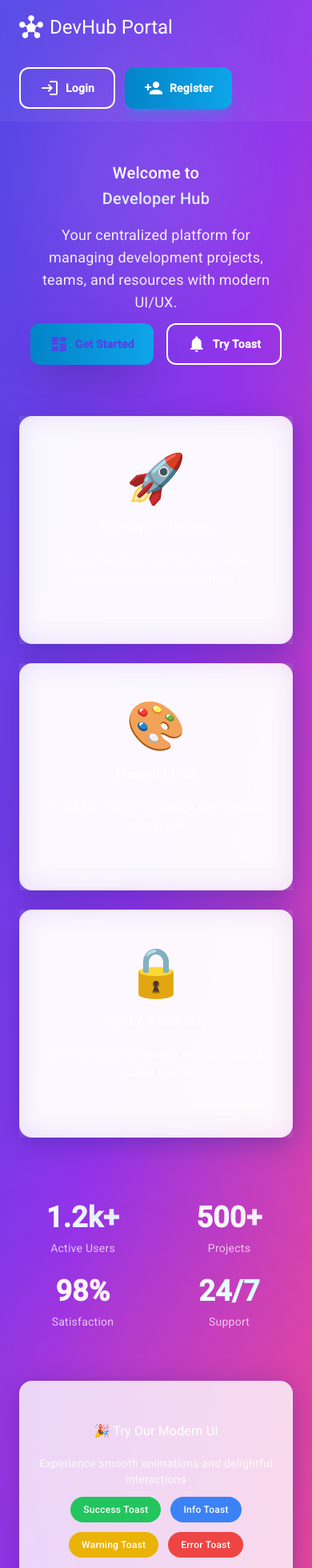
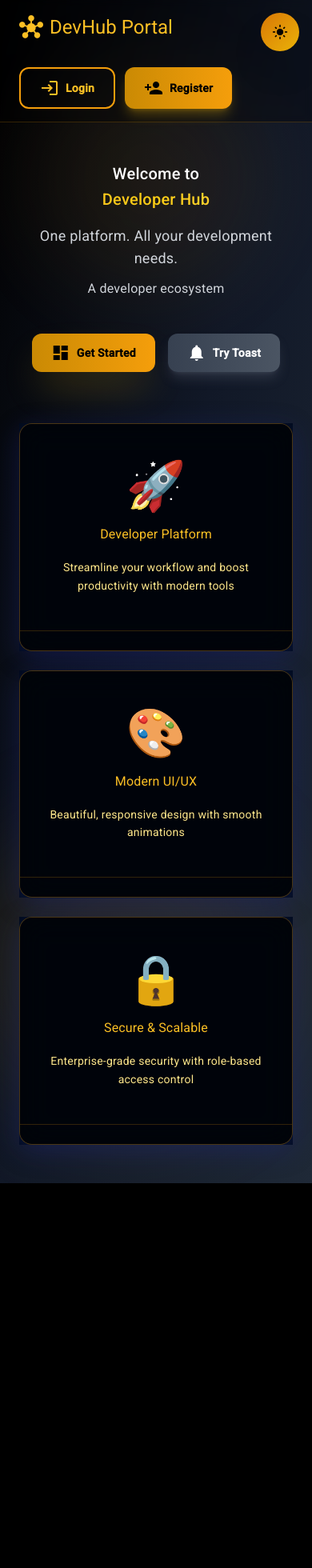
Before and after one commit to DevHub-xs/devhub-portal, an Angular app: page /home in a window 390 px wide. Shown: the top 1960 px of the page at 80% size. After the commit the page ends 1479 px from the top, so only its background shows below. Built offline with nearby package versions, Linux system fonts and the light colour scheme.

Commit message:
feat: Implement dark mode toggle and enhance UI components with new styles

```diff
--- a/src/app/app.component.html
+++ b/src/app/app.component.html
@@ -1,4 +1,14 @@
-<div class="min-h-screen bg-gray-50 dark:bg-gray-900">
+<div class="min-h-screen bg-gray-50 dark:bg-black">
+  <!-- Dark Mode Toggle Button -->
+  <button
+    (click)="toggleDarkMode()"
+    class="fixed top-4 right-4 z-50 w-12 h-12 rounded-full bg-gradient-to-br from-gold-600 to-primary-500 text-black shadow-2xl hover:shadow-3xl hover:scale-110 active:scale-95 transition-all duration-200 flex items-center justify-center"
+    [attr.aria-label]="isDarkMode ? 'Switch to light mode' : 'Switch to dark mode'">
+    <span class="material-icons text-xl">
+      {{ isDarkMode ? 'light_mode' : 'dark_mode' }}
+    </span>
+  </button>
+
   <!-- Toast Notifications -->
   <app-toast-container></app-toast-container>
 
--- a/src/app/app.component.ts
+++ b/src/app/app.component.ts
@@ -1,18 +1,39 @@
-import { Component } from '@angular/core';
+import { Component, OnInit } from '@angular/core';
 import { RouterOutlet } from '@angular/router';
+import { CommonModule } from '@angular/common';
 import { ToastContainerComponent } from './shared/components/toast-container/toast-container.component';
 import { routeAnimation } from './shared/animations/animations';
 
 @Component({
   selector: 'app-root',
   standalone: true,
-  imports: [RouterOutlet, ToastContainerComponent],
+  imports: [RouterOutlet, ToastContainerComponent, CommonModule],
   templateUrl: './app.component.html',
   styleUrl: './app.component.scss',
   animations: [routeAnimation]
 })
-export class AppComponent {
+export class AppComponent implements OnInit {
   title = 'DevHub Portal';
+  isDarkMode = true;
+
+  ngOnInit() {
+    // Set dark mode by default
+    this.applyDarkMode();
+  }
+
+  toggleDarkMode() {
+    this.isDarkMode = !this.isDarkMode;
+    this.applyDarkMode();
+  }
+
+  private applyDarkMode() {
+    if (this.isDarkMode) {
+      document.documentElement.classList.add('dark');
+    } else {
+      document.documentElement.classList.remove('dark');
+    }
+    localStorage.setItem('darkMode', this.isDarkMode.toString());
+  }
 
   prepareRoute(outlet: RouterOutlet) {
     return outlet?.activatedRouteData?.['animation'];
--- a/src/app/features/home/home.component.html
+++ b/src/app/features/home/home.component.html
@@ -1,20 +1,20 @@
-<div class="min-h-screen bg-gradient-to-br from-indigo-600 via-purple-600 to-pink-500 relative overflow-hidden">
+<div class="min-h-screen bg-gradient-to-br from-gray-100 via-white to-neon-50 dark:from-black dark:via-gray-900 dark:to-gray-800 relative overflow-hidden">
   <!-- Animated background elements -->
   <div class="absolute inset-0 overflow-hidden pointer-events-none">
-    <div class="absolute top-20 left-10 w-72 h-72 bg-white/10 rounded-full blur-3xl animate-pulse-subtle"></div>
-    <div class="absolute bottom-20 right-10 w-96 h-96 bg-pink-500/20 rounded-full blur-3xl animate-pulse-subtle" style="animation-delay: 1s"></div>
+    <div class="absolute top-20 left-10 w-72 h-72 bg-neon-400/10 dark:bg-gold-500/10 rounded-full blur-3xl animate-pulse-subtle"></div>
+    <div class="absolute bottom-20 right-10 w-96 h-96 bg-neon-500/8 dark:bg-primary-500/10 rounded-full blur-3xl animate-pulse-subtle" style="animation-delay: 1s"></div>
   </div>
 
   <!-- Navigation -->
-  <nav class="relative w-full px-6 py-4 backdrop-blur-sm bg-white/5" [@fadeIn]>
+  <nav class="relative w-full px-6 py-4 backdrop-blur-sm bg-white/80 dark:bg-black/30 border-b border-neon-400 dark:border-gold-500/20" [@fadeIn]>
     <div class="container mx-auto">
       <div class="flex flex-wrap justify-between items-center gap-4">
-        <h1 class="text-2xl font-bold text-white flex items-center gap-2">
-          <span class="material-icons text-3xl">hub</span>
+        <h1 class="text-2xl font-bold text-gray-900 dark:text-gold-400 flex items-center gap-2">
+          <span class="material-icons text-3xl text-neon-600 dark:text-gold-400">hub</span>
           DevHub Portal
         </h1>
         <div class="flex gap-3">
-          <button routerLink="/auth/login" class="btn-outline !border-white !text-white hover:!bg-white/10">
+          <button routerLink="/auth/login" class="btn-outline">
             <span class="material-icons">login</span>
             Login
           </button>
@@ -30,22 +30,27 @@
   <!-- Hero Section -->
   <div class="relative w-full px-6 py-12 md:py-20">
     <div class="container mx-auto">
-      <div class="text-center text-white mb-16" [@slideInUp]>
-        <h2 class="text-4xl md:text-6xl font-bold mb-6 leading-tight">
+      <div class="text-center mb-16" [@slideInUp]>
+        <h2 class="text-4xl md:text-6xl font-bold mb-6 leading-tight text-gray-900 dark:text-white">
           Welcome to
-          <span class="block bg-clip-text text-transparent bg-gradient-to-r from-white via-blue-100 to-purple-100">
+          <span class="block bg-clip-text text-transparent bg-gradient-to-r from-neon-600 via-neon-500 to-neon-400 dark:from-gold-400 dark:via-primary-400 dark:to-gold-300">
             Developer Hub
           </span>
         </h2>
-        <p class="text-lg md:text-xl mb-8 px-4 text-white/90 max-w-2xl mx-auto">
-          Your centralized platform for managing development projects, teams, and resources with modern UI/UX.
-        </p>
+        <div class="w-full flex flex-col items-center justify-center mb-8">
+          <p class="text-lg md:text-xl text-gray-700 dark:text-gray-300 text-center">
+            One platform. All your development needs.
+          </p>
+          <p class="text-base md:text-lg text-gray-700 dark:text-gray-300 mt-2 text-center">
+            A developer ecosystem
+          </p>
+        </div>
         <div class="flex justify-center gap-4 flex-wrap">
-          <button routerLink="/dashboard" class="btn-primary !bg-white !text-indigo-600 hover:!bg-gray-100 shadow-2xl">
+          <button routerLink="/dashboard" class="btn-primary shadow-2xl">
             <span class="material-icons">dashboard</span>
             Get Started
           </button>
-          <button (click)="showToast('success')" class="btn-outline !border-white !text-white hover:!bg-white/10">
+          <button (click)="showToast('success')" class="btn-secondary">
             <span class="material-icons">notifications</span>
             Try Toast
           </button>
@@ -54,7 +59,7 @@
 
       <!-- Features Grid -->
       <div *ngIf="loading" class="grid grid-cols-1 md:grid-cols-3 gap-6 md:gap-8">
-        <app-card *ngFor="let i of [1,2,3]" variant="glass" class="!bg-white/10">
+        <app-card *ngFor="let i of [1,2,3]" variant="glass" class="!bg-white/95 dark:!bg-navy-950/90 !border-neon-400 dark:!border-gold-500/30">
           <app-skeleton-loader type="circle" className="!w-16 !h-16 mx-auto"></app-skeleton-loader>
           <app-skeleton-loader type="title" className="mt-4"></app-skeleton-loader>
           <app-skeleton-loader type="text" className="mt-2"></app-skeleton-loader>
@@ -66,71 +71,19 @@
                   variant="glass"
                   [hoverable]="true"
                   [glassmorphism]="true"
-                  class="!bg-white/10 !border-white/20 text-white group">
+                  class="!bg-white/95 dark:!bg-navy-950/90 !border-neon-400/80 dark:!border-gold-500/40 group">
           <div class="text-center">
             <div class="text-6xl mb-4 transform group-hover:scale-110 transition-transform duration-300">
               {{ feature.icon }}
             </div>
-            <h3 class="text-xl font-bold mb-3">{{ feature.title }}</h3>
-            <p class="text-white/80 leading-relaxed">{{ feature.description }}</p>
+            <h3 class="text-xl font-bold mb-3 text-neon-700 dark:text-gold-400">{{ feature.title }}</h3>
+            <p class="text-gray-700 dark:text-gold-200 leading-relaxed">{{ feature.description }}</p>
 
             <!-- Gradient indicator -->
             <div class="mt-4 h-1 rounded-full bg-gradient-to-r {{ feature.gradient }} transform scale-x-0 group-hover:scale-x-100 transition-transform duration-300"></div>
           </div>
         </app-card>
       </div>
-
-      <!-- Stats Section -->
-      <div class="mt-20 grid grid-cols-2 md:grid-cols-4 gap-6" [@fadeIn]>
-        <div class="text-center text-white">
-          <div class="text-4xl md:text-5xl font-bold mb-2 bg-clip-text text-transparent bg-gradient-to-r from-white to-blue-100">
-            1.2k+
-          </div>
-          <div class="text-sm md:text-base text-white/70">Active Users</div>
-        </div>
-        <div class="text-center text-white">
-          <div class="text-4xl md:text-5xl font-bold mb-2 bg-clip-text text-transparent bg-gradient-to-r from-white to-purple-100">
-            500+
-          </div>
-          <div class="text-sm md:text-base text-white/70">Projects</div>
-        </div>
-        <div class="text-center text-white">
-          <div class="text-4xl md:text-5xl font-bold mb-2 bg-clip-text text-transparent bg-gradient-to-r from-white to-pink-100">
-            98%
-          </div>
-          <div class="text-sm md:text-base text-white/70">Satisfaction</div>
-        </div>
-        <div class="text-center text-white">
-          <div class="text-4xl md:text-5xl font-bold mb-2 bg-clip-text text-transparent bg-gradient-to-r from-white to-cyan-100">
-            24/7
-          </div>
-          <div class="text-sm md:text-base text-white/70">Support</div>
-        </div>
-      </div>
-
-      <!-- Toast Demo Buttons -->
-      <div class="mt-16 text-center" [@scaleIn]>
-        <app-card variant="glass" class="!bg-white/10 !border-white/20 max-w-2xl mx-auto">
-          <div class="text-white">
-            <h3 class="text-2xl font-bold mb-4">🎉 Try Our Modern UI</h3>
-            <p class="mb-6 text-white/80">Experience smooth animations and delightful interactions</p>
-            <div class="flex flex-wrap justify-center gap-3">
-              <button (click)="showToast('success')" class="badge bg-green-500 text-white px-4 py-2 cursor-pointer hover:bg-green-600 transition-colors">
-                Success Toast
-              </button>
-              <button (click)="showToast('info')" class="badge bg-blue-500 text-white px-4 py-2 cursor-pointer hover:bg-blue-600 transition-colors">
-                Info Toast
-              </button>
-              <button (click)="showToast('warning')" class="badge bg-yellow-500 text-white px-4 py-2 cursor-pointer hover:bg-yellow-600 transition-colors">
-                Warning Toast
-              </button>
-              <button (click)="showToast('error')" class="badge bg-red-500 text-white px-4 py-2 cursor-pointer hover:bg-red-600 transition-colors">
-                Error Toast
-              </button>
-            </div>
-          </div>
-        </app-card>
-      </div>
     </div>
   </div>
 </div>
--- a/src/app/shared/components/card/card.component.ts
+++ b/src/app/shared/components/card/card.component.ts
@@ -16,7 +16,7 @@ import { scaleIn, hoverScale } from '../../animations/animations';
 
       <!-- Glassmorphism overlay (optional) -->
       <div *ngIf="glassmorphism"
-           class="absolute inset-0 bg-white/10 dark:bg-black/20 backdrop-blur-lg"></div>
+           class="absolute inset-0 bg-gray-200/40 dark:bg-navy-900/60 backdrop-blur-lg"></div>
 
       <!-- Gradient overlay (optional) -->
       <div *ngIf="gradient"
@@ -36,14 +36,14 @@ import { scaleIn, hoverScale } from '../../animations/animations';
         </div>
 
         <!-- Footer slot -->
-        <div *ngIf="hasFooter" class="p-6 pt-0 border-t border-gray-100 dark:border-gray-700">
+        <div *ngIf="hasFooter" class="p-6 pt-0 border-t border-neon-300 dark:border-gold-500/20">
           <ng-content select="[footer]"></ng-content>
         </div>
       </div>
 
       <!-- Hover effect indicator -->
       <div *ngIf="hoverable"
-           class="absolute bottom-0 left-0 right-0 h-1 bg-gradient-to-r from-primary-500 to-secondary-500 transform scale-x-0 group-hover:scale-x-100 transition-transform duration-300 origin-left"></div>
+           class="absolute bottom-0 left-0 right-0 h-1 bg-gradient-to-r from-neon-500 to-neon-400 dark:from-gold-500 dark:to-primary-500 transform scale-x-0 group-hover:scale-x-100 transition-transform duration-300 origin-left"></div>
     </div>
   `,
   animations: [scaleIn, hoverScale]
@@ -78,10 +78,10 @@ export class CardComponent {
   getCardClass(): string {
     const baseClasses = 'rounded-2xl transition-all duration-300';
     const variantClasses = {
-      elevated: 'bg-white dark:bg-gray-800 shadow-soft hover:shadow-soft-lg border border-gray-100 dark:border-gray-700',
-      outlined: 'bg-transparent border-2 border-gray-200 dark:border-gray-700 hover:border-primary-500',
-      flat: 'bg-gray-50 dark:bg-gray-900',
-      glass: 'bg-white/80 dark:bg-gray-800/80 backdrop-blur-xl shadow-glass border border-white/20'
+      elevated: 'bg-white dark:bg-navy-950 shadow-soft hover:shadow-soft-lg border border-neon-400 dark:border-gold-500/30 text-gray-900 dark:text-gold-400',
+      outlined: 'bg-transparent border-2 border-neon-500 dark:border-navy-900 hover:border-neon-600 dark:hover:border-gold-500 text-gray-900 dark:text-gold-400',
+      flat: 'bg-gray-100 dark:bg-navy-950 text-gray-900 dark:text-gold-400',
+      glass: 'bg-white/95 dark:bg-navy-950/90 backdrop-blur-xl shadow-glass border border-neon-400/60 dark:border-gold-500/30 text-gray-900 dark:text-gold-400'
     };
 
     const hoverClass = this.hoverable ? 'hover:-translate-y-1' : '';
@@ -91,6 +91,6 @@ export class CardComponent {
   }
 
   getGradientClass(): string {
-    return 'bg-gradient-to-br from-primary-500 via-secondary-500 to-primary-600';
+    return 'bg-gradient-to-br from-gold-500 via-primary-500 to-gold-600';
   }
 }
--- a/src/styles.scss
+++ b/src/styles.scss
@@ -16,7 +16,7 @@
     font-family: 'Inter', -apple-system, BlinkMacSystemFont, 'Segoe UI', Roboto, 'Helvetica Neue', sans-serif;
     -webkit-font-smoothing: antialiased;
     -moz-osx-font-smoothing: grayscale;
-    @apply bg-gray-50 dark:bg-gray-900 text-gray-900 dark:text-gray-100;
+    @apply bg-gray-50 dark:bg-black text-gray-900 dark:text-gray-100;
   }
 
   * {
@@ -27,17 +27,17 @@
 @layer components {
   /* Modern Glassmorphism Card */
   .glass-card {
-    @apply bg-white/70 dark:bg-gray-800/70 backdrop-blur-xl rounded-2xl shadow-glass border border-white/20 dark:border-gray-700/20;
+    @apply bg-white/70 dark:bg-gray-900/70 backdrop-blur-xl rounded-2xl shadow-glass border border-white/20 dark:border-gold-500/20;
   }
 
   /* Neumorphism Card */
   .neu-card {
-    @apply bg-gray-50 dark:bg-gray-900 rounded-2xl;
+    @apply bg-gray-50 dark:bg-black rounded-2xl;
     box-shadow: 8px 8px 16px #d1d9e6, -8px -8px 16px #ffffff;
   }
 
   .dark .neu-card {
-    box-shadow: 8px 8px 16px #0a0f1a, -8px -8px 16px #1e293b;
+    box-shadow: 8px 8px 16px #000000, -8px -8px 16px #1f1f1f;
   }
 
   /* Modern Button Base */
@@ -46,15 +46,15 @@
   }
 
   .btn-primary {
-    @apply btn bg-gradient-to-r from-primary-600 to-primary-500 hover:from-primary-700 hover:to-primary-600 text-white shadow-lg shadow-primary-500/30 hover:shadow-xl hover:shadow-primary-500/40 hover:-translate-y-0.5 active:translate-y-0;
+    @apply btn bg-gradient-to-r from-neon-600 to-neon-500 hover:from-neon-700 hover:to-neon-600 dark:from-primary-600 dark:to-gold-500 dark:hover:from-primary-700 dark:hover:to-gold-600 text-white dark:text-black shadow-lg shadow-neon-500/30 dark:shadow-primary-500/30 hover:shadow-xl hover:shadow-neon-500/40 dark:hover:shadow-gold-500/40 hover:-translate-y-0.5 active:translate-y-0;
   }
 
   .btn-secondary {
-    @apply btn bg-gradient-to-r from-secondary-600 to-secondary-500 hover:from-secondary-700 hover:to-secondary-600 text-white shadow-lg shadow-secondary-500/30 hover:shadow-xl hover:shadow-secondary-500/40 hover:-translate-y-0.5;
+    @apply btn bg-gradient-to-r from-gray-700 to-gray-600 hover:from-gray-800 hover:to-gray-700 dark:from-secondary-700 dark:to-secondary-600 dark:hover:from-secondary-800 dark:hover:to-secondary-700 text-white shadow-lg shadow-gray-500/30 dark:shadow-secondary-500/30 hover:shadow-xl hover:shadow-gray-500/40 dark:hover:shadow-secondary-500/40 hover:-translate-y-0.5;
   }
 
   .btn-outline {
-    @apply btn border-2 border-primary-500 text-primary-600 dark:text-primary-400 hover:bg-primary-50 dark:hover:bg-primary-900/20;
+    @apply btn border-2 border-neon-600 text-neon-700 dark:border-gold-500 dark:text-gold-400 hover:bg-neon-100 dark:hover:bg-gold-900/20;
   }
 
   .btn-ghost {
@@ -63,7 +63,7 @@
 
   /* Modern Input */
   .input {
-    @apply w-full px-4 py-3 rounded-xl border-2 border-gray-200 dark:border-gray-700 bg-white dark:bg-gray-800 text-gray-900 dark:text-gray-100 placeholder-gray-400 focus:border-primary-500 focus:ring-4 focus:ring-primary-500/20 transition-all duration-200;
+    @apply w-full px-4 py-3 rounded-xl border-2 border-gray-200 dark:border-gray-700 bg-white dark:bg-gray-900 text-gray-900 dark:text-gray-100 placeholder-gray-400 focus:border-gold-500 focus:ring-4 focus:ring-gold-500/20 transition-all duration-200;
   }
 
   .input-error {
@@ -93,7 +93,7 @@
 
   /* Avatar */
   .avatar {
-    @apply relative inline-flex items-center justify-center rounded-full bg-gradient-to-br from-primary-500 to-secondary-500 text-white font-semibold overflow-hidden;
+    @apply relative inline-flex items-center justify-center rounded-full bg-gradient-to-br from-gold-500 to-primary-500 text-black font-semibold overflow-hidden;
   }
 
   .avatar-sm {
@@ -135,7 +135,7 @@
 
   /* Floating Action Button */
   .fab {
-    @apply fixed bottom-8 right-8 w-14 h-14 rounded-full bg-gradient-to-br from-primary-600 to-primary-500 text-white shadow-2xl hover:shadow-3xl hover:scale-110 active:scale-95 transition-all duration-200 flex items-center justify-center z-40;
+    @apply fixed bottom-8 right-8 w-14 h-14 rounded-full bg-gradient-to-br from-gold-600 to-primary-500 text-black shadow-2xl hover:shadow-3xl hover:scale-110 active:scale-95 transition-all duration-200 flex items-center justify-center z-40;
   }
 
   /* Ripple Effect */
@@ -173,12 +173,12 @@
 
   /* Text Gradient */
   .text-gradient {
-    @apply bg-clip-text text-transparent bg-gradient-to-r from-primary-600 to-secondary-600;
+    @apply bg-clip-text text-transparent bg-gradient-to-r from-gold-500 to-primary-500;
   }
 
   /* Hover Glow Effect */
   .hover-glow {
-    @apply hover:shadow-lg hover:shadow-primary-500/50 transition-shadow duration-300;
+    @apply hover:shadow-lg hover:shadow-gold-500/50 transition-shadow duration-300;
   }
 
   /* Skeleton Loading */
@@ -202,17 +202,18 @@
 }
 
 .mdc-text-field--focused .mdc-notched-outline {
-  @apply border-primary-500 border-2;
+  @apply border-gold-500 border-2;
 }
 
 /* Material Cards Override */
 .mat-mdc-card {
-  @apply rounded-2xl shadow-soft border border-gray-100 dark:border-gray-700;
+  @apply rounded-2xl shadow-soft border border-gray-100 dark:border-gray-800 dark:bg-gray-900;
   transition: all 0.3s ease;
 }
 
 .mat-mdc-card:hover {
   @apply shadow-soft-lg -translate-y-1;
+  box-shadow: 0 10px 40px 0 rgba(202, 138, 4, 0.15);
 }
 
 /* Material Buttons Override */
@@ -228,8 +229,8 @@
 }
 
 .mat-primary {
-  --mdc-protected-button-container-color: theme('colors.primary.600');
-  --mdc-protected-button-label-text-color: white;
+  --mdc-protected-button-container-color: theme('colors.gold.500');
+  --mdc-protected-button-label-text-color: black;
 }
 
 /* Smooth Scrollbar */
@@ -247,12 +248,12 @@
 
 /* Selection */
 ::selection {
-  @apply bg-primary-500/30 text-primary-900 dark:text-primary-100;
+  @apply bg-gold-500/30 text-gray-900 dark:text-gold-100;
 }
 
 /* Focus Visible */
 :focus-visible {
-  @apply outline-none ring-4 ring-primary-500/20;
+  @apply outline-none ring-4 ring-gold-500/20;
 }
 
 /* Loading Spinner */
--- a/tailwind.config.js
+++ b/tailwind.config.js
@@ -8,37 +8,87 @@ module.exports = {
     extend: {
       colors: {
         primary: {
-          50: '#f0f9ff',
-          100: '#e0f2fe',
-          200: '#bae6fd',
-          300: '#7dd3fc',
-          400: '#38bdf8',
-          500: '#0ea5e9',
-          600: '#0284c7',
-          700: '#0369a1',
-          800: '#075985',
-          900: '#0c4a6e',
-          950: '#082f49',
+          50: '#fefce8',
+          100: '#fef9c3',
+          200: '#fef08a',
+          300: '#fde047',
+          400: '#facc15',
+          500: '#eab308',
+          600: '#ca8a04',
+          700: '#a16207',
+          800: '#854d0e',
+          900: '#713f12',
+          950: '#422006',
         },
         secondary: {
-          50: '#faf5ff',
-          100: '#f3e8ff',
-          200: '#e9d5ff',
-          300: '#d8b4fe',
-          400: '#c084fc',
-          500: '#a855f7',
-          600: '#9333ea',
-          700: '#7e22ce',
-          800: '#6b21a8',
-          900: '#581c87',
+          50: '#f9fafb',
+          100: '#f3f4f6',
+          200: '#e5e7eb',
+          300: '#d1d5db',
+          400: '#9ca3af',
+          500: '#6b7280',
+          600: '#4b5563',
+          700: '#374151',
+          800: '#1f2937',
+          900: '#111827',
+        },
+        accent: {
+          50: '#eff6ff',
+          100: '#dbeafe',
+          200: '#bfdbfe',
+          300: '#93c5fd',
+          400: '#60a5fa',
+          500: '#3b82f6',
+          600: '#2563eb',
+          700: '#1d4ed8',
+          800: '#1e40af',
+          900: '#1e3a8a',
+        },
+        navy: {
+          50: '#0f1729',
+          100: '#0c1323',
+          200: '#0a0f1c',
+          300: '#070b15',
+          400: '#05070f',
+          500: '#030509',
+          600: '#020304',
+          700: '#010102',
+          800: '#000000',
+          900: '#000000',
+          950: '#000a1a',
+        },
+        gold: {
+          50: '#fffbeb',
+          100: '#fef3c7',
+          200: '#fde68a',
+          300: '#fcd34d',
+          400: '#fbbf24',
+          500: '#f59e0b',
+          600: '#d97706',
+          700: '#b45309',
+          800: '#92400e',
+          900: '#78350f',
+        },
+        neon: {
+          50: '#f0fdf4',
+          100: '#dcfce7',
+          200: '#bbf7d0',
+          300: '#86efac',
+          400: '#4ade80',
+          500: '#22c55e',
+          600: '#16a34a',
+          700: '#15803d',
+          800: '#166534',
+          900: '#14532d',
+          950: '#39ff14',
         },
         success: {
           500: '#10b981',
           600: '#059669',
         },
         warning: {
-          500: '#f59e0b',
-          600: '#d97706',
+          500: '#eab308',
+          600: '#ca8a04',
         },
         error: {
           500: '#ef4444',
```
